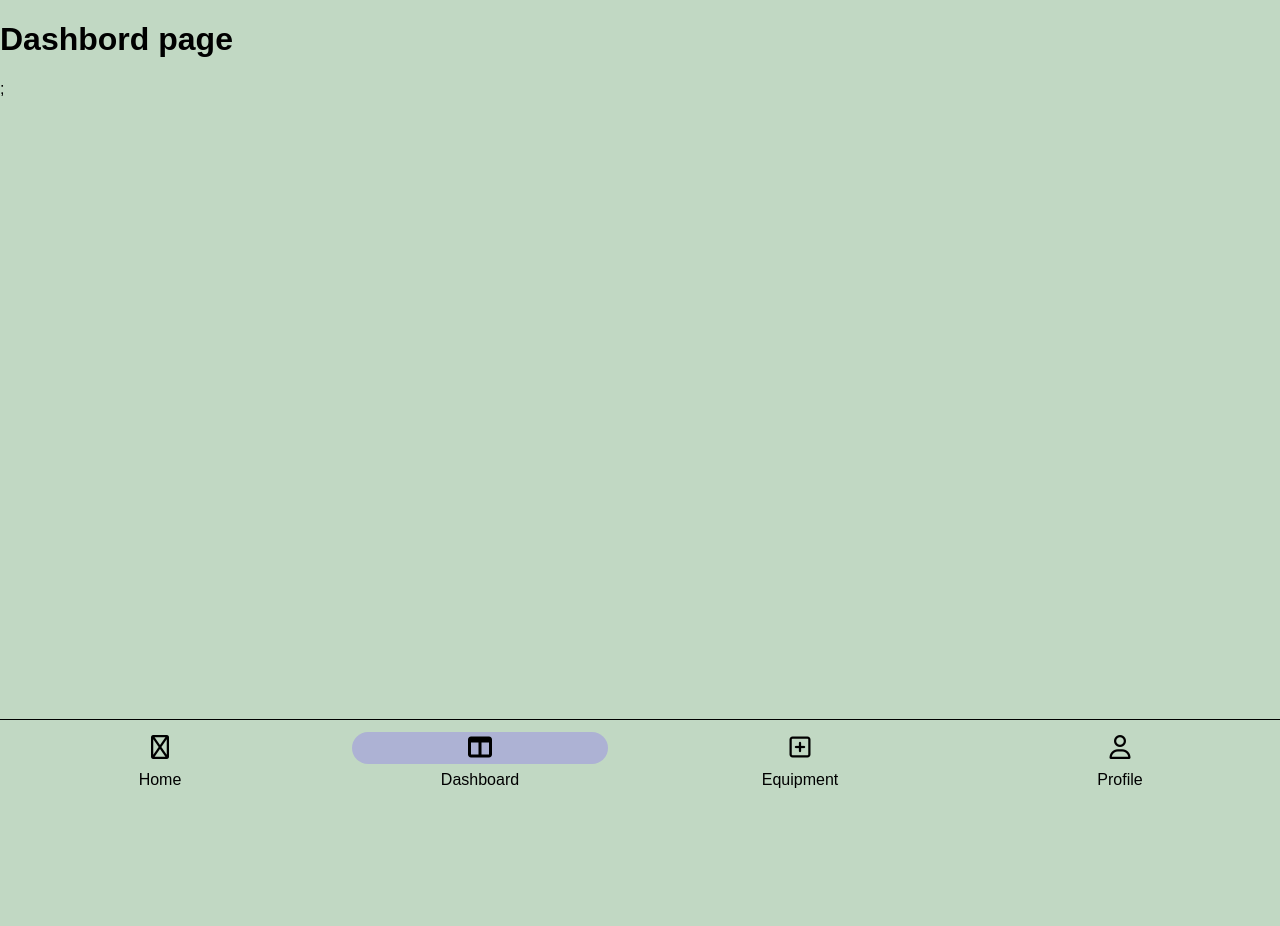
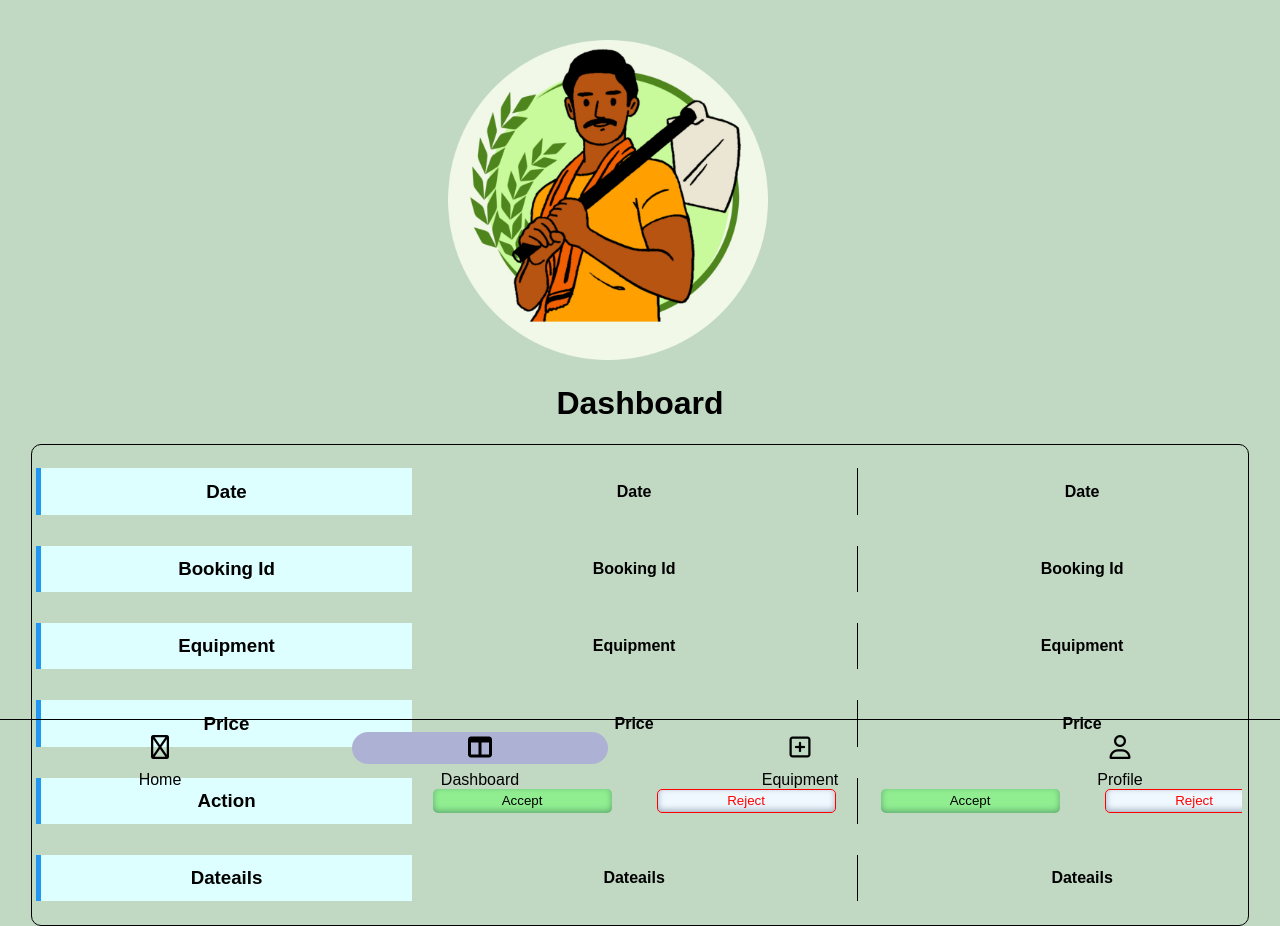
Before and after one commit to TheNooBByte/Krishi-Mitra-2.0, a React (Vite) app: page /Krishi-Mitra-2.0/Dashbord in a window 1280 px wide. Before the commit the page ends 800 px from the top, so only its background shows below. Built offline with nearby package versions, Linux system fonts and the light colour scheme; a web font is replaced by a local one.

Commit message:
Dashboard final

```diff
--- /dev/null
+++ b/src/Coponents/BookingData.jsx
@@ -0,0 +1,33 @@
+import "../Styles/BookingData.css";
+
+export default function BookingData({ datas }) {
+  return (
+    <>
+      <div className="data-inner-container">
+        <div>
+          <strong>Date</strong>
+        </div>
+        <div>
+          <strong>Booking Id</strong>
+        </div>
+        <div>
+          <strong>Equipment</strong>
+        </div>
+        <div>
+          <strong>Price</strong>
+        </div>
+        <div>
+          <strong className="action-btns">
+            <button style={{ background: "lightGreen" }}>Accept</button>
+            <button style={{ color: "red", border: "solid 1px red" }}>
+              Reject
+            </button>
+          </strong>
+        </div>
+        <div>
+          <strong>Dateails</strong>
+        </div>
+      </div>
+    </>
+  );
+}
--- a/src/Coponents/ViewDetails.jsx
+++ b/src/Coponents/ViewDetails.jsx
@@ -1,3 +1,4 @@
+import { useState } from "react";
 import Carousel from "./Carousel";
 
 export default function ViewDetails({ details }) {
@@ -12,10 +13,35 @@ export default function ViewDetails({ details }) {
       />
       <h3 className="vd-Heading">Equipment details</h3>
       <Carousel images={images} />
+
       <div className="details-container">
-        <h1 id="h1">Equipemt Name</h1>
+        <h2 id="h1">Equipemt Name</h2>
+        <h3>Brand name</h3>
+        <h3>Emplement Power</h3>
+        <h3>Fair</h3>
+        <div className="time-slote">
+          <label>
+            <h3>Availability</h3>
+          </label>
+          <h4>{"Start "} </h4>
+          <h4>to</h4>
+          <h4> {" end"}</h4>
+        </div>
+        {/* <div className="disc-box">
+          <label>
+            <h3>Discreption</h3>
+          </label>
+          <p>
+            Lorem ipsum dolor sit amet, consectetur adipisicing elit. Vel
+            asperiores alias modi ad nostrum officia eos tempore ipsa, sequi
+            neque vero delectus ullam, harum nesciunt. Odit, sed ab aliquam
+            explicabo a adipisci aspernatur fugit ea illo provident rerum eum
+            officiis, cumque molestias voluptas illum exercitationem quidem?
+            Doloremque provident dolor sapiente!
+          </p>
+        </div> */}
+        <button className="btn-book-now">Book Now</button>
       </div>
     </>
   );
-
 }
--- a/src/Dashbords/Dashbord.jsx
+++ b/src/Dashbords/Dashbord.jsx
@@ -1,3 +1,4 @@
+import BookingData from "../Coponents/BookingData";
 import Navigation from "../Coponents/Navigation";
 import "../Styles/Dashboard.css";
 
@@ -5,7 +6,42 @@ export default function Dashbord() {
   return (
     <>
       <Navigation dasbord={true} />
-      <h1> Dashbord page</h1>;
+      <img
+        src="/Krishi-Mitra-2.0/public/Final Logo.png"
+        alt=""
+        className="mainLogo"
+      />
+      <h1 style={{ textAlign: "center" }}>Dashboard</h1>
+      <div className="dashbord-container">
+        <div className="headings">
+          <div>
+            <h3>Date</h3>
+          </div>
+          <div>
+            <h3>Booking Id</h3>
+          </div>
+          <div>
+            <h3>Equipment</h3>
+          </div>
+          <div>
+            <h3>Price</h3>
+          </div>
+          <div>
+            <h3>Action</h3>
+          </div>
+          <div>
+            <h3>Dateails</h3>
+          </div>
+        </div>
+        <div className="data-container">
+          <BookingData />
+          <BookingData />
+          <BookingData />
+          <BookingData />
+          <BookingData />
+          <BookingData />
+        </div>
+      </div>
     </>
   );
 }
--- /dev/null
+++ b/src/Styles/BookingData.css
@@ -0,0 +1,48 @@
+.data-inner-container {
+  /* border: solid 1px; */
+  width: 35vw;
+  height: 58vh;
+  display: flex;
+  flex-direction: column;
+  align-items: center;
+  justify-content: space-around;
+}
+
+.data-inner-container > div {
+  border: solid 1px;
+  border-right: none;
+  /* border-left: none; */
+  border-top: none;
+  border-bottom: none;
+  /* background-color: #e2ebf1; */
+  width: 100%;
+  height: 10%;
+  display: flex;
+  align-items: center;
+  justify-content: center;
+}
+.action-btns {
+  /* border: solid 1px; */
+  display: flex;
+  align-items: center;
+  justify-content: space-around;
+  width: 35vw;
+  /* height: 4vh; */
+  margin: 0%;
+}
+.action-btns > * {
+  background-color: aliceblue;
+  border: none;
+  width: 40%;
+  height: 3vh;
+  display: flex;
+  align-items: center;
+  justify-content: center;
+  border-radius: 5px;
+  box-shadow: rgba(50, 50, 93, 0.25) 0px 50px 100px -20px,
+    rgba(0, 0, 0, 0.3) 0px 30px 60px -30px,
+    rgba(10, 37, 64, 0.35) 0px -2px 6px 0px inset;
+}
+.action-btns:nth-child(2) {
+  background-color: red;
+}
--- a/src/Styles/Carousel.css
+++ b/src/Styles/Carousel.css
@@ -13,6 +13,7 @@
   height: 28vh;
   width: 90vw;
   margin: auto;
+}
 .carousel-wrapper {
   /* border: solid 2px; */
   display: flex;
@@ -20,7 +21,6 @@
   transition: transform 0.5s ease-in-out;
   height: 28vh;
 }
-
 .carousel-image {
   width: 100%;
   /* height: 28vh; */
--- a/src/Styles/Dashboard.css
+++ b/src/Styles/Dashboard.css
@@ -0,0 +1,54 @@
+.dashbord-container {
+  border: solid 1px;
+  height: 60vh;
+  width: 95vw;
+  margin: auto;
+  border-radius: 10px;
+  /* margin-top: ; */
+  display: flex;
+  justify-content: center;
+  align-items: center;
+}
+
+.headings {
+  /* border: solid 1px; */
+  width: 29vw;
+  height: 58vh;
+  display: flex;
+  flex-direction: column;
+  align-items: center;
+  justify-content: space-around;
+}
+.mainLogo {
+  width: 25vw;
+  /* position: absolute; */
+  /* top: 6.5vh; */
+  /* left: 36.5vw; */
+  margin-left: 35vw;
+  margin-top: 5vh;
+}
+
+.headings > div {
+  border-left: solid 5px #2196f3;
+  /* border-style: dashed; */
+  /* border-left: none; */
+  background-color: #ddffff;
+
+  width: 100%;
+  height: 10%;
+  display: flex;
+  align-items: center;
+  justify-content: center;
+}
+
+.headings > div > h3 {
+  margin: 0%;
+}
+.data-container {
+  /* border: solid 1px;  */
+  width: 65vw;
+  height: 58vh;
+  display: flex;
+
+  overflow-x: scroll;
+}
--- a/src/Styles/RentEquipment.css
+++ b/src/Styles/RentEquipment.css
@@ -87,3 +87,79 @@ h4 {
   margin: auto;
   display: flex;
 }
+.details-container {
+  /* border: solid 1px; */
+  width: 90vw;
+  height: 42vh;
+  margin: auto;
+}
+
+.details-container > * {
+  /* margin-left: 10vw; */
+  width: 60vw;
+  height: 3vh;
+  display: flex;
+  justify-content: start;
+  align-items: center;
+}
+.time-slote,
+.disc-box {
+  border: solid 1px;
+  height: 5vh;
+  width: 50vw;
+  border-radius: 10px;
+  display: flex;
+  align-items: center;
+  justify-content: space-around;
+  margin-top: 2vh;
+  margin-bottom: 3vh;
+}
+.time-slote > label {
+  font-weight: 10px;
+  position: fixed;
+  top: 72.5vh;
+  left: 10vw;
+  background-color: #c1d8c3;
+}
+.time-slote > label > h3 {
+  margin: 0%;
+}
+.disc-box > label > h3 {
+  margin: 0%;
+}
+
+.disc-box {
+  width: 90%;
+  height: 5vh;
+  padding-top: 70px;
+  padding-left: 5px;
+  padding-right: 5px;
+  overflow-y: scroll;
+}
+
+.disc-box > label {
+  font-weight: 10px;
+  position: fixed;
+  top: 75.5vh;
+  left: 10vw;
+  background-color: #c1d8c3;
+}
+
+.btn-book-now {
+  border: none;
+  outline: none;
+  color: #fff;
+  background-color: #1a73e8;
+  /* padding: 0.625rem 1.25rem; */
+  text-align: center;
+  padding: 0%;
+  height: 5vh;
+  margin: auto;
+  width: 30vw;
+  cursor: pointer;
+  border-radius: 0.312rem;
+  font-size: 1rem;
+  display: flex;
+  align-items: center;
+  justify-content: center;
+}
```
